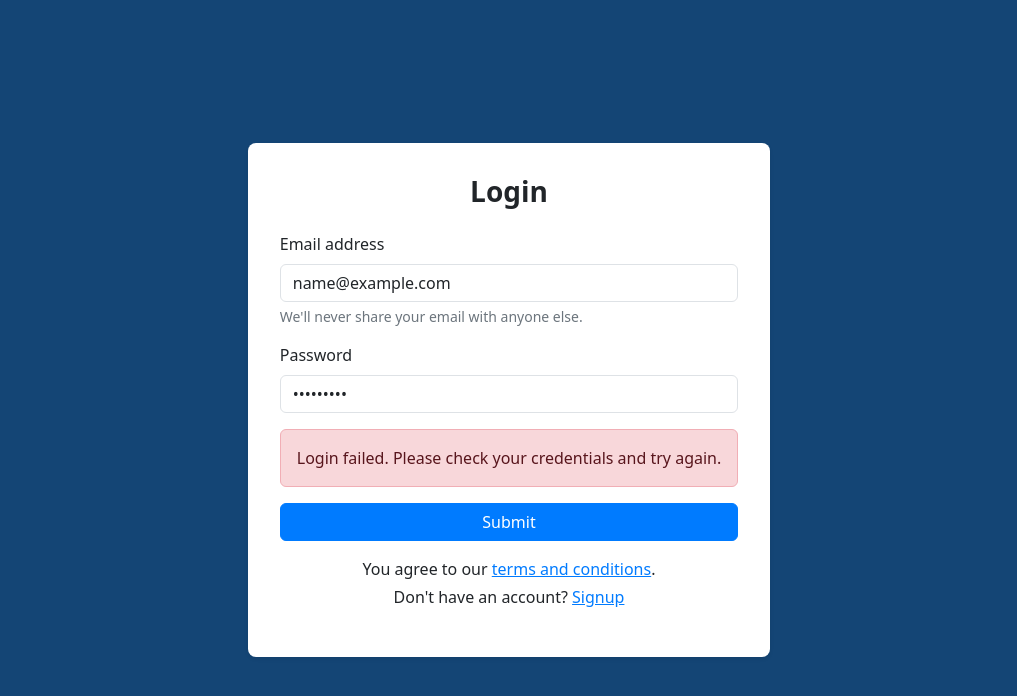
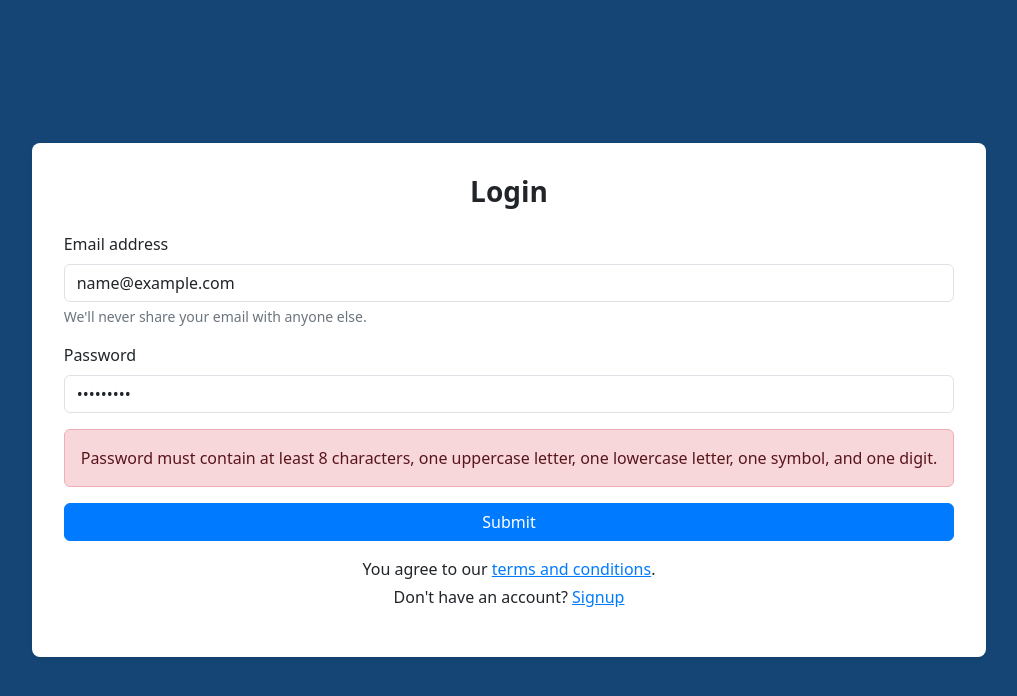
Before and after one commit to keosophon/login_signup, a React (Create React App) app in the folder fronend/: page / in a window 1280 px wide. Both pictures are taken after typing "name@example.com", "Sample123" into the empty fields and a click on the button "Submit". Shown: the top 696 px of the page, without its empty margins (131-1148 px from the left). Built offline with nearby package versions, Linux system fonts and the light colour scheme; no server answers.

Commit message:
password validator

```diff
--- a/fronend/src/components/Login.js
+++ b/fronend/src/components/Login.js
@@ -1,6 +1,7 @@
 import React, { useState } from "react";
 import axios from "axios";
 import { useNavigate } from "react-router-dom";
+import validatePassword from "./PasswordValidator";
 
 const Login = () => {
   const [userInput, setUserInput] = useState({
@@ -8,6 +9,7 @@ const Login = () => {
     password: "",
   });
   const [error, setError] = useState(null);
+  const [passwordError, setPasswordError] = useState(null);
 
   const navigator = useNavigate();
 
@@ -19,6 +21,7 @@ const Login = () => {
   const handleSubmit = (event) => {
     event.preventDefault();
     setError(null);
+    setPasswordError(validatePassword(userInput.password));
     axios
       .post("http://localhost:8000/login", userInput)
       .then((results) => {
@@ -67,7 +70,12 @@ const Login = () => {
                 required
               />
             </div>
-            {error && <div className="alert alert-danger">{error}</div>}
+
+            {passwordError ? (
+              <div className="alert alert-danger">{passwordError}</div>
+            ) : (
+              error && <div className="alert alert-danger">{error}</div>
+            )}
             <div className="d-grid">
               <button type="submit" className="btn btn-primary mb-3">
                 Submit
--- /dev/null
+++ b/fronend/src/components/PasswordValidator.js
@@ -0,0 +1,14 @@
+// passwordValidation.js
+
+const validatePassword = (password) => {
+  const regex =
+    /^(?=.*\d)(?=.*[a-z])(?=.*[A-Z])(?=.*[!@#$%^&*()_+\-=\[\]{};':"\\|,.<>\/?]).{8,}$/;
+
+  if (!regex.test(password)) {
+    return "Password must contain at least 8 characters, \n one uppercase letter, one lowercase letter, one symbol, and one digit.";
+  }
+
+  return null; // Return null if the password is valid
+};
+
+export default validatePassword;
```
Also changed, not shown: fronend/src/components/InputValidation.js (deleted).
